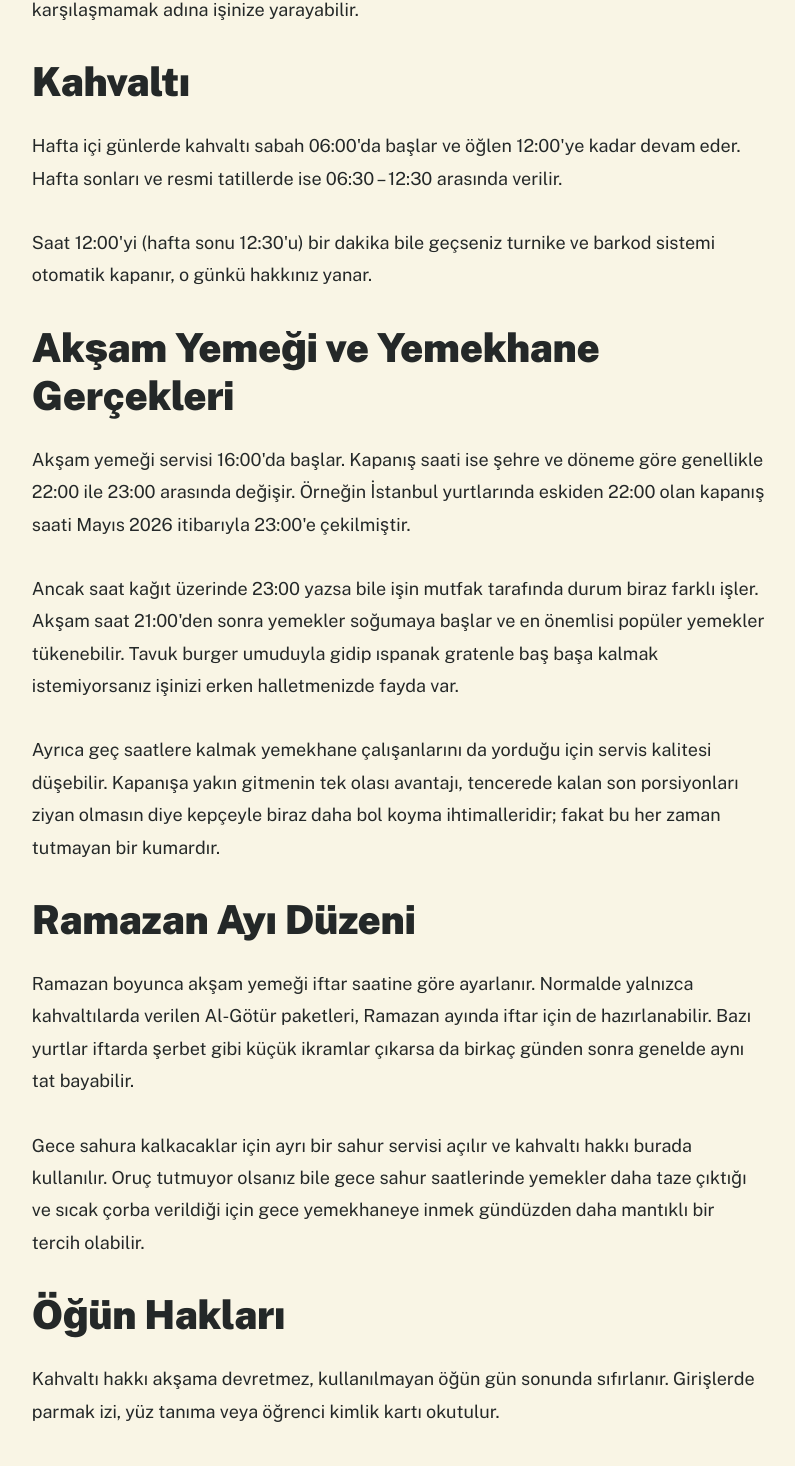
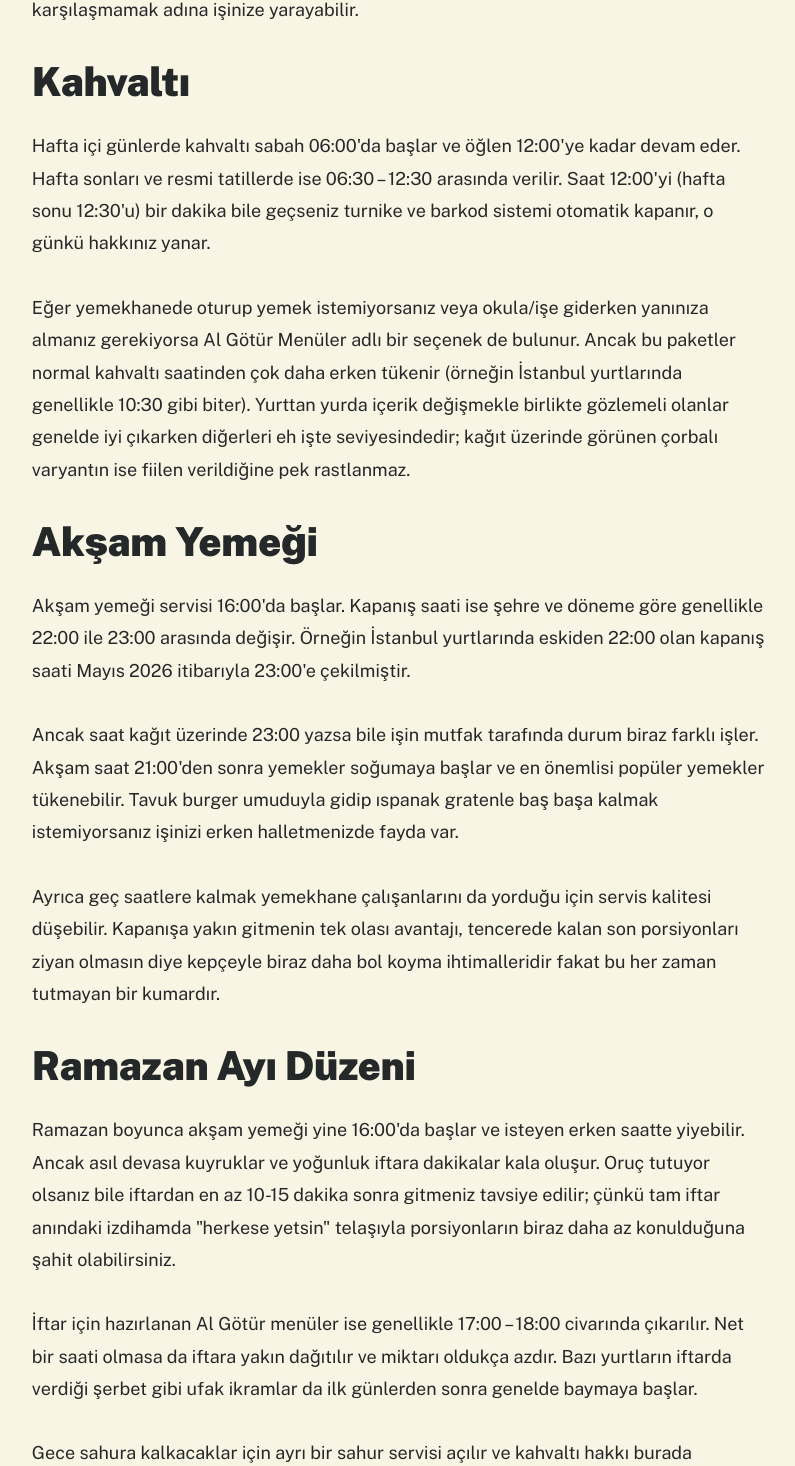
Before and after one commit to koder-cog/kepce, a SvelteKit app in the folder webapp/: page /kyk-yemek-saatleri in a window 1280 px wide. Shown: the part 315-1781 px from the top of the page, without its empty margins (241-1036 px from the left). Built offline with nearby package versions, Linux system fonts and the light colour scheme; a web font is replaced by a local one.

Commit message:
docs(guide): enrich meal hours with Al Götür nuances and Ramadan queue realities

```diff
--- a/webapp/src/routes/kyk-yemek-saatleri/+page.svelte
+++ b/webapp/src/routes/kyk-yemek-saatleri/+page.svelte
@@ -6,7 +6,8 @@
     "@context": "https://schema.org",
     "@type": "Article",
     headline: "KYK Yemek Saatleri",
-    description: "KYK yurtlarında kahvaltı ve akşam yemeği saatleri, yemekhane gerçekleri ve Ramazan düzeni.",
+    description:
+      "KYK yurtlarında kahvaltı ve akşam yemeği saatleri, yemekhane gerçekleri ve Ramazan düzeni.",
     datePublished: "2026-08-20",
     dateModified: "2026-08-20",
     inLanguage: "tr-TR",
@@ -36,41 +37,76 @@
   dateLabel="Yayımlanma tarihi: 2026.08.20"
 >
   <p>
-    Yurtta hayatın önemli bir kısmı yemekhanenin çalışma saatlerine göre döner. Saatleri ve mutfağın arka planındaki işleyişi bilmek, akşam aç kalmamak veya soğuk yemekle karşılaşmamak adına işinize yarayabilir.
+    Yurtta hayatın önemli bir kısmı yemekhanenin çalışma saatlerine göre döner.
+    Saatleri ve mutfağın arka planındaki işleyişi bilmek, akşam aç kalmamak veya
+    soğuk yemekle karşılaşmamak adına işinize yarayabilir.
   </p>
 
   <h2>Kahvaltı</h2>
   <p>
-    Hafta içi günlerde kahvaltı sabah 06:00'da başlar ve öğlen 12:00'ye kadar devam eder. Hafta sonları ve resmi tatillerde ise 06:30 – 12:30 arasında verilir.
+    Hafta içi günlerde kahvaltı sabah 06:00'da başlar ve öğlen 12:00'ye kadar
+    devam eder. Hafta sonları ve resmi tatillerde ise 06:30 – 12:30 arasında
+    verilir. Saat 12:00'yi (hafta sonu 12:30'u) bir dakika bile geçseniz turnike ve
+    barkod sistemi otomatik kapanır, o günkü hakkınız yanar.
   </p>
   <p>
-    Saat 12:00'yi (hafta sonu 12:30'u) bir dakika bile geçseniz turnike ve barkod sistemi otomatik kapanır, o günkü hakkınız yanar.
+    Eğer yemekhanede oturup yemek istemiyorsanız veya okula/işe giderken yanınıza
+    almanız gerekiyorsa Al Götür Menüler adlı bir seçenek de bulunur. Ancak bu
+    paketler normal kahvaltı saatinden çok daha erken tükenir (örneğin İstanbul yurtlarında
+    genellikle 10:30 gibi biter). Yurttan yurda içerik değişmekle birlikte gözlemeli olanlar
+    genelde iyi çıkarken diğerleri eh işte seviyesindedir; kağıt üzerinde görünen çorbalı
+    varyantın ise fiilen verildiğine pek rastlanmaz.
   </p>
 
-  <h2>Akşam Yemeği ve Yemekhane Gerçekleri</h2>
+  <h2>Akşam Yemeği</h2>
   <p>
-    Akşam yemeği servisi 16:00'da başlar. Kapanış saati ise şehre ve döneme göre genellikle 22:00 ile 23:00 arasında değişir. Örneğin İstanbul yurtlarında eskiden 22:00 olan kapanış saati Mayıs 2026 itibarıyla 23:00'e çekilmiştir.
+    Akşam yemeği servisi 16:00'da başlar. Kapanış saati ise şehre ve döneme göre
+    genellikle 22:00 ile 23:00 arasında değişir. Örneğin İstanbul yurtlarında
+    eskiden 22:00 olan kapanış saati Mayıs 2026 itibarıyla 23:00'e çekilmiştir.
   </p>
   <p>
-    Ancak saat kağıt üzerinde 23:00 yazsa bile işin mutfak tarafında durum biraz farklı işler. Akşam saat 21:00'den sonra yemekler soğumaya başlar ve en önemlisi popüler yemekler tükenebilir. Tavuk burger umuduyla gidip ıspanak gratenle baş başa kalmak istemiyorsanız işinizi erken halletmenizde fayda var.
+    Ancak saat kağıt üzerinde 23:00 yazsa bile işin mutfak tarafında durum biraz
+    farklı işler. Akşam saat 21:00'den sonra yemekler soğumaya başlar ve en
+    önemlisi popüler yemekler tükenebilir. Tavuk burger umuduyla gidip ıspanak
+    gratenle baş başa kalmak istemiyorsanız işinizi erken halletmenizde fayda
+    var.
   </p>
   <p>
-    Ayrıca geç saatlere kalmak yemekhane çalışanlarını da yorduğu için servis kalitesi düşebilir. Kapanışa yakın gitmenin tek olası avantajı, tencerede kalan son porsiyonları ziyan olmasın diye kepçeyle biraz daha bol koyma ihtimalleridir; fakat bu her zaman tutmayan bir kumardır.
+    Ayrıca geç saatlere kalmak yemekhane çalışanlarını da yorduğu için servis
+    kalitesi düşebilir. Kapanışa yakın gitmenin tek olası avantajı, tencerede
+    kalan son porsiyonları ziyan olmasın diye kepçeyle biraz daha bol koyma
+    ihtimalleridir fakat bu her zaman tutmayan bir kumardır.
   </p>
 
   <h2>Ramazan Ayı Düzeni</h2>
   <p>
-    Ramazan boyunca akşam yemeği iftar saatine göre ayarlanır. Normalde yalnızca kahvaltılarda verilen Al-Götür paketleri, Ramazan ayında iftar için de hazırlanabilir. Bazı yurtlar iftarda şerbet gibi küçük ikramlar çıkarsa da birkaç günden sonra genelde aynı tat bayabilir.
+    Ramazan boyunca akşam yemeği yine 16:00'da başlar ve isteyen erken saatte yiyebilir.
+    Ancak asıl devasa kuyruklar ve yoğunluk iftara dakikalar kala oluşur. Oruç tutuyor
+    olsanız bile iftardan en az 10-15 dakika sonra gitmeniz tavsiye edilir; çünkü tam
+    iftar anındaki izdihamda "herkese yetsin" telaşıyla porsiyonların biraz daha az
+    konulduğuna şahit olabilirsiniz.
   </p>
   <p>
-    Gece sahura kalkacaklar için ayrı bir sahur servisi açılır ve kahvaltı hakkı burada kullanılır. Oruç tutmuyor olsanız bile gece sahur saatlerinde yemekler daha taze çıktığı ve sıcak çorba verildiği için gece yemekhaneye inmek gündüzden daha mantıklı bir tercih olabilir.
+    İftar için hazırlanan Al Götür menüler ise genellikle 17:00 – 18:00 civarında
+    çıkarılır. Net bir saati olmasa da iftara yakın dağıtılır ve miktarı oldukça azdır.
+    Bazı yurtların iftarda verdiği şerbet gibi ufak ikramlar da ilk günlerden sonra genelde
+    baymaya başlar.
+  </p>
+  <p>
+    Gece sahura kalkacaklar için ayrı bir sahur servisi açılır ve kahvaltı hakkı
+    burada kullanılır. Oruç tutmuyor olsanız bile gece sahur saatlerinde
+    yemekler daha taze çıktığı ve sıcak çorba verildiği için gece yemekhaneye
+    inmek gündüzden daha mantıklı bir tercih olabilir.
   </p>
 
   <h2>Öğün Hakları</h2>
   <p>
-    Kahvaltı hakkı akşama devretmez, kullanılmayan öğün gün sonunda sıfırlanır. Girişlerde parmak izi, yüz tanıma veya öğrenci kimlik kartı okutulur.
+    Kahvaltı hakkı akşama devretmez, kullanılmayan öğün gün sonunda sıfırlanır.
+    Girişlerde parmak izi, yüz tanıma veya öğrenci kimlik kartı okutulur.
   </p>
   <p>
-    Bugünün güncel yemek listesini görmek için <a href="/" data-link>ana sayfaya</a> göz atabilirsiniz.
+    Bugünün güncel yemek listesini görmek için <a href="/" data-link
+      >ana sayfaya</a
+    > göz atabilirsiniz.
   </p>
 </ContentPage>
```
Also changed, not shown: webapp/src/routes/kyk-beslenme-yardimi/+page.svelte (+27 -9 lines).
